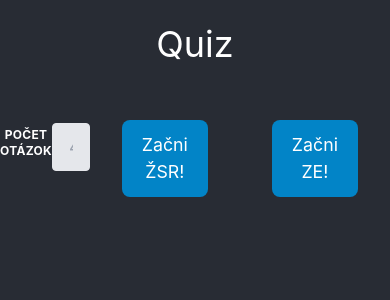
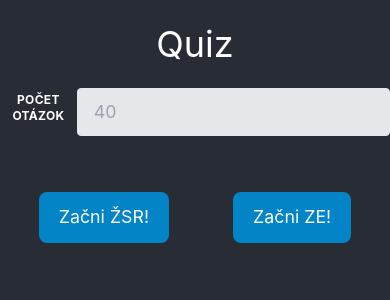
Before and after one commit to zpl-zak/zsr-tester, a React (Create React App) app: page / in a window 390 px wide. Shown: the top 300 px of the page. Built offline with nearby package versions, Linux system fonts and the light colour scheme.

Commit message:
fix mobile ui

```diff
--- a/src/App.js
+++ b/src/App.js
@@ -90,7 +90,7 @@ function App() {
             </div>
           </>
           ) : (<>
-            <div class="flex justify-center">
+            <div class="flex flex-wrap justify-center">
               <div class="flex md:w-1/3 mb-6 md:mb-0 items-center justify-center">
                 <label class="uppercase tracking-wide text-white-700 text-xs font-bold mb-2" for="pocet-otazok">
                   Počet otázok
```
